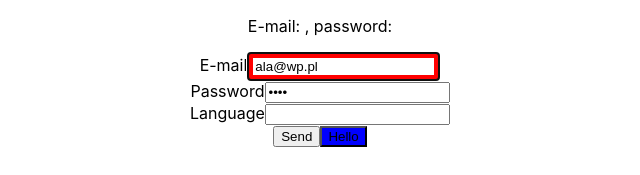
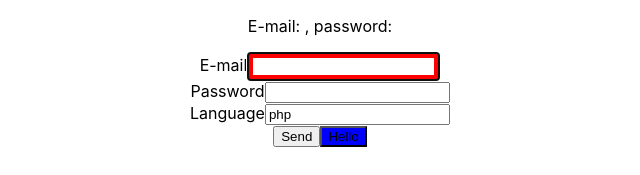
Before and after one commit to patrykomiotek/ccapp, a React (Create React App) app: page / in a window 1280 px wide. Shown: the top 175 px of the page, without its empty margins (320-960 px from the left). Built offline with nearby package versions, Linux system fonts and the light colour scheme.

Commit message:
feat: Input component

```diff
--- a/src/components/RegistrationForm.tsx
+++ b/src/components/RegistrationForm.tsx
@@ -3,6 +3,7 @@ import { FormEventHandler, MouseEventHandler, useRef, useState, useEffect } from
 import { MagicButton } from '../ui/atoms/MagicButton'; // @atoms/MagicButton
 // import type { User } from '../types';
 import type { User } from '../types/User';
+import { Input } from '../ui/atoms/Input';
 
 interface Props {
   defaultValues: User;
@@ -54,22 +55,25 @@ const RegistrationForm = ({ defaultValues, onSubmitXYZ }: Props) => {
       <div>
         <p>E-mail: {emailFieldRef.current?.value}, password: {passwordFieldRef.current?.value}</p>
       </div>
-      <div>
+      <Input ref={emailFieldRef} label="E-mail" id="email" type="email" />
+      {/* <div>
         <label htmlFor="email">E-mail</label>
         <input
           ref={emailFieldRef}
           id="email"
           type="email"
           defaultValue={defaultValues.email} />
-      </div>
-      <div>
+      </div> */}
+      <Input ref={passwordFieldRef} label="Password" id="password" type="password" />
+      {/* <div>
         <label htmlFor="password">Password</label>
         <input ref={passwordFieldRef} defaultValue={defaultValues.password} id="password" type="password" />
-      </div>
-      <div>
+      </div> */}
+      <Input ref={languageFieldRef} label="Language" id="language" type="text" defaultValue="php" />
+      {/* <div>
         <label htmlFor="language">Language</label>
         <input ref={languageFieldRef} defaultValue={defaultValues.language} id="language" type="text" />
-      </div>
+      </div> */}
       <input type="submit" value="Send" />
       <MagicButton
         ref={buttonRef}
--- /dev/null
+++ b/src/ui/atoms/Input/Input.tsx
@@ -0,0 +1,29 @@
+import { forwardRef, Ref, ComponentPropsWithRef, ComponentPropsWithoutRef } from 'react';
+
+interface Props extends ComponentPropsWithRef<'input'> {
+// interface Props extends ComponentPropsWithoutRef<'input'> {
+  label: string;
+  id: string;
+}
+
+const Input = forwardRef((
+    { label, id,  ...rest }: Props,
+    ref: Ref<HTMLInputElement>
+) => {
+  return (
+    <div>
+      <label htmlFor={id}>{label}</label>
+      <input
+        ref={ref}
+        id={id}
+        {...rest}
+      />
+    </div>
+
+  );
+});
+
+{/* <Input type="email" id="email" name="user-mail" /> */}
+{/* <Input type="text" /> */}
+
+export { Input };
--- /dev/null
+++ b/src/ui/atoms/Input/index.ts
@@ -0,0 +1 @@
+export { Input } from './Input';
```
